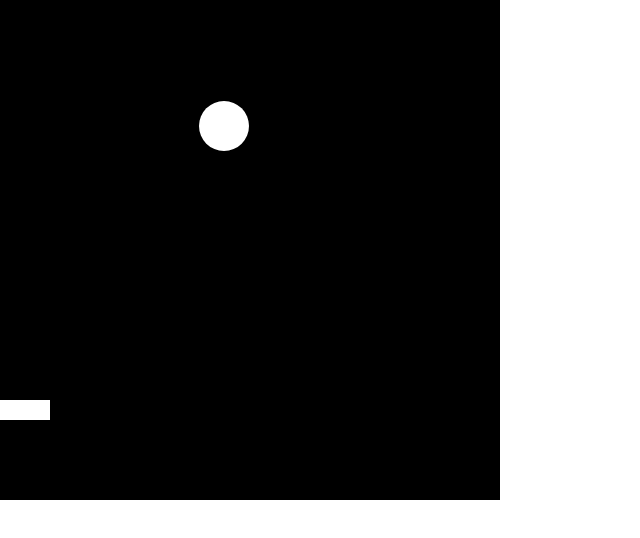
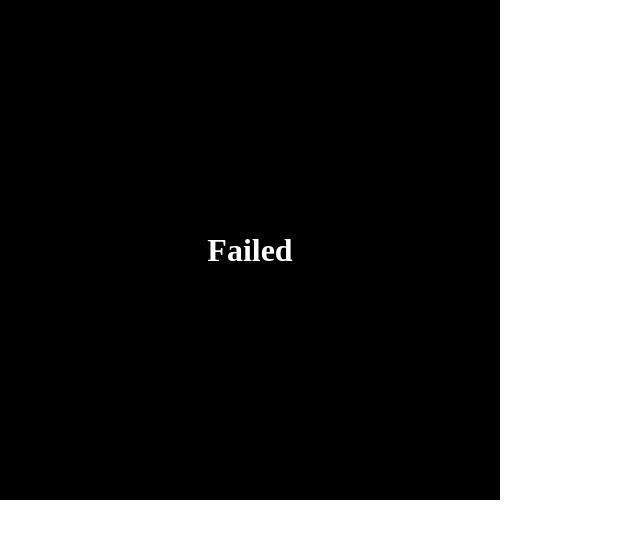
Before and after one commit to atsoc1993/Pinball-AI, a React (Vite) app in the folder pinball-ai/: page / in a window 1280 px wide. Shown: the top 538 px of the page, without its empty margins (0-640 px from the left). Built offline with nearby package versions, Linux system fonts and the light colour scheme.

Commit message:
Added logic to have the game ball continue falling if the game bar is not in a qualifying position. Added a "Failed" state and changed the default position of the game bar for testing

```diff
--- a/pinball-ai/src/App.tsx
+++ b/pinball-ai/src/App.tsx
@@ -9,6 +9,8 @@ export default function App() {
   // whatever the predicted game bar position is, we set pixels to the product of this number & 30
   // eg target position for game bar of 5 will set the "left" style property to "150px"
   const gameBall = useRef<HTMLDivElement | null>(null)
+
+  const [failed, setFailed] = useState<boolean>(false);
 
 
   useEffect(() => {
@@ -23,17 +25,17 @@ export default function App() {
       const newLeftValue = getNewLeftValue(leftPosition);
 
       adjustBallPosition(newTopValue, newLeftValue);
-      checkFallingState(newTopValue);
+      checkFallingState(newTopValue, gameBallPos);
       checkMovingRightState(newLeftValue);
     }, 1)
 
     return () => clearInterval(interval)
 
-  }, [falling, movingRight])
+  }, [falling, movingRight, failed])
 
   const getNewTopValue = (topPosition: number): number => {
     const gravityDelta = 1 * ((topPosition - 98) / 50)
-      if (topPosition < 350 && falling) {
+    if (falling) {
       return topPosition + gravityDelta
     } else {
       return topPosition - gravityDelta
@@ -47,17 +49,33 @@ export default function App() {
       return leftPosition - .8
     }
   }
+
   const adjustBallPosition = (newTopValue: number, newLeftValue: number): void => {
     if (!gameBall.current) return;
     gameBall.current.style.top = `${(newTopValue).toLocaleString()}px`
     gameBall.current.style.left = `${(newLeftValue).toLocaleString()}px`
+    return
   }
 
-  const checkFallingState = (newTopValue: number): void => {
+  const checkFallingState = (newTopValue: number, gameBallPos: DOMRect): void => {
     if (newTopValue <= 100) setFalling(true);
-    if (newTopValue >= 350) setFalling(false);
+    if (newTopValue >= 350) {
+      const madeImpact = gameBarPresentForImpact(gameBallPos);
+      console.log(madeImpact)
+      if (madeImpact) setFalling(false);
+    }
+    if (newTopValue > 500) setFailed(true);
     return
   }
+
+  const gameBarPresentForImpact = (gameBallPos: DOMRect): boolean => {
+    if (!gameBar.current) return false;
+    const gameBarPos = gameBar.current.getBoundingClientRect();
+    const [qualifyingRangeLow, qualifyingRangeHigh] = [gameBallPos.left - 25, gameBallPos.left + 25]
+    if ((qualifyingRangeLow <= gameBarPos.left) && (gameBarPos.left <= qualifyingRangeHigh)) return true;
+    return false;
+  }
+
   const checkMovingRightState = (newLeftValue: number): void => {
     if (newLeftValue <= 0) setMovingRight(true);
     if (newLeftValue >= 450) setMovingRight(false);
@@ -66,12 +84,14 @@ export default function App() {
 
   return (
     // Game Box
-    <div style={{ width: '500px', height: '500px', backgroundColor: 'black' }}>
+    <div style={{ width: '500px', height: '500px', backgroundColor: 'black', display: 'flex'}}>
       {/* // Game Bar  */}
+      {!failed ?
+        <>
           <div style={{
             width: '50px', height: '20px', backgroundColor: 'white',
             position: 'fixed',
-        left: '0px', top: '400px'
+            left: '200px', top: '400px'
           }}
             ref={gameBar} />
 
@@ -80,6 +100,11 @@ export default function App() {
             ref={gameBall}>
 
           </div>
+        </>
+        : <div style={{display: 'flex', justifyContent: 'center', flex: '1 1 100%'}}>
+          <h1 style={{color: 'white', margin: 0, alignSelf: 'center'}}>Failed</h1>
+          </div>
+      }
     </div>
   )
 }
```
Lines whose indentation alone changed are shown as unchanged.
